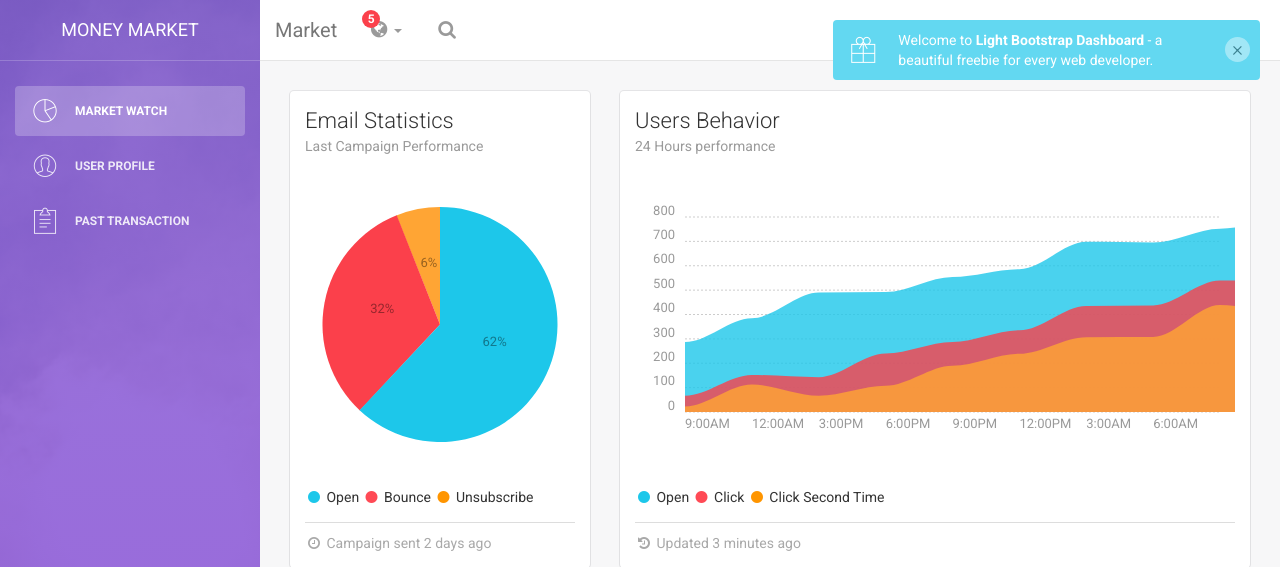
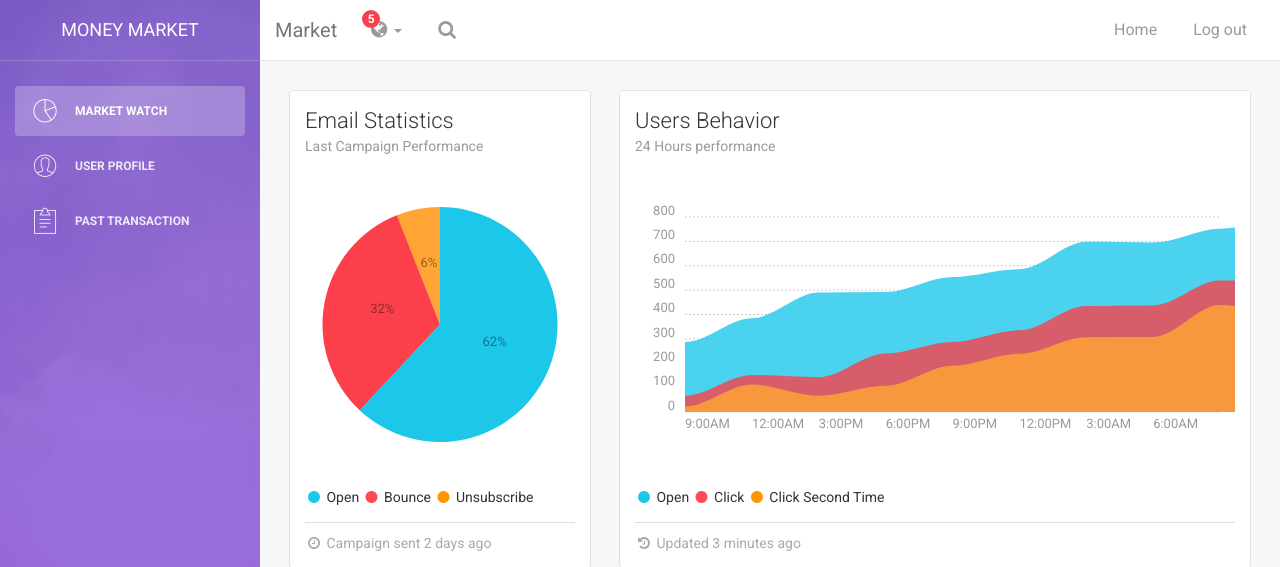
Before and after one commit to ShreyanshLodha/ProjectX, a Django app: template Project/templates/dashboard.html in a window 1280 px wide. Shown: the top 567 px of the page. Run offline with Django 3.2, Linux system fonts and the light colour scheme; the template is opened without the code that fills it, so the values that code supplies are empty; some libraries are stand-ins or nearby versions.

Commit message:
dashboard.html : remove annoying popup
Signed-off-by: ShreyanshLodha <slodha96@gmail.com>

```diff
--- a/Project/templates/dashboard.html
+++ b/Project/templates/dashboard.html
@@ -399,18 +399,7 @@
 
 	<script type="text/javascript">
     	$(document).ready(function(){
-
         	demo.initChartist();
-
-        	$.notify({
-            	icon: 'pe-7s-gift',
-            	message: "Welcome to <b>Light Bootstrap Dashboard</b> - a beautiful freebie for every web developer."
-
-            },{
-                type: 'info',
-                timer: 0
-            });
-
     	});
 	</script>
 
```
